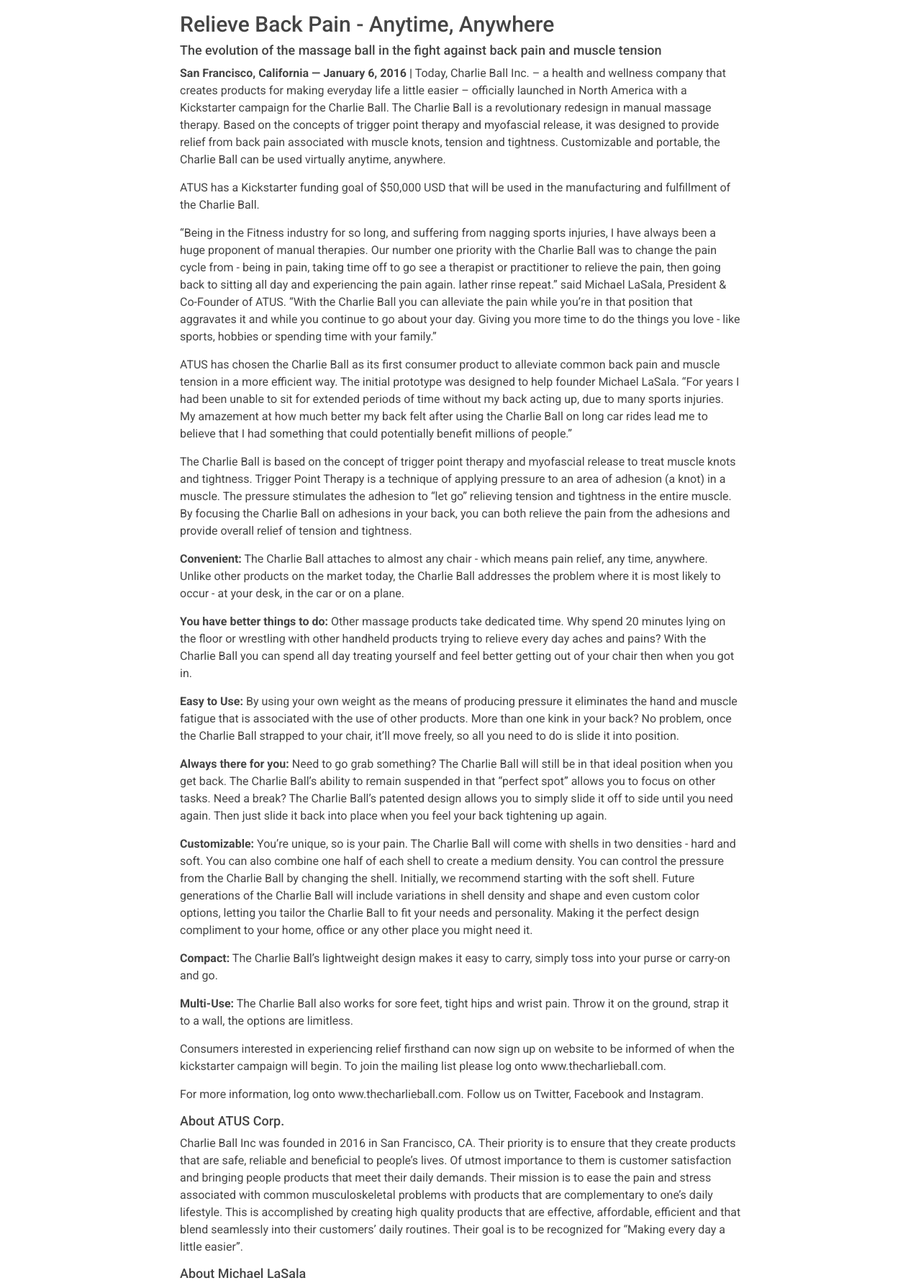
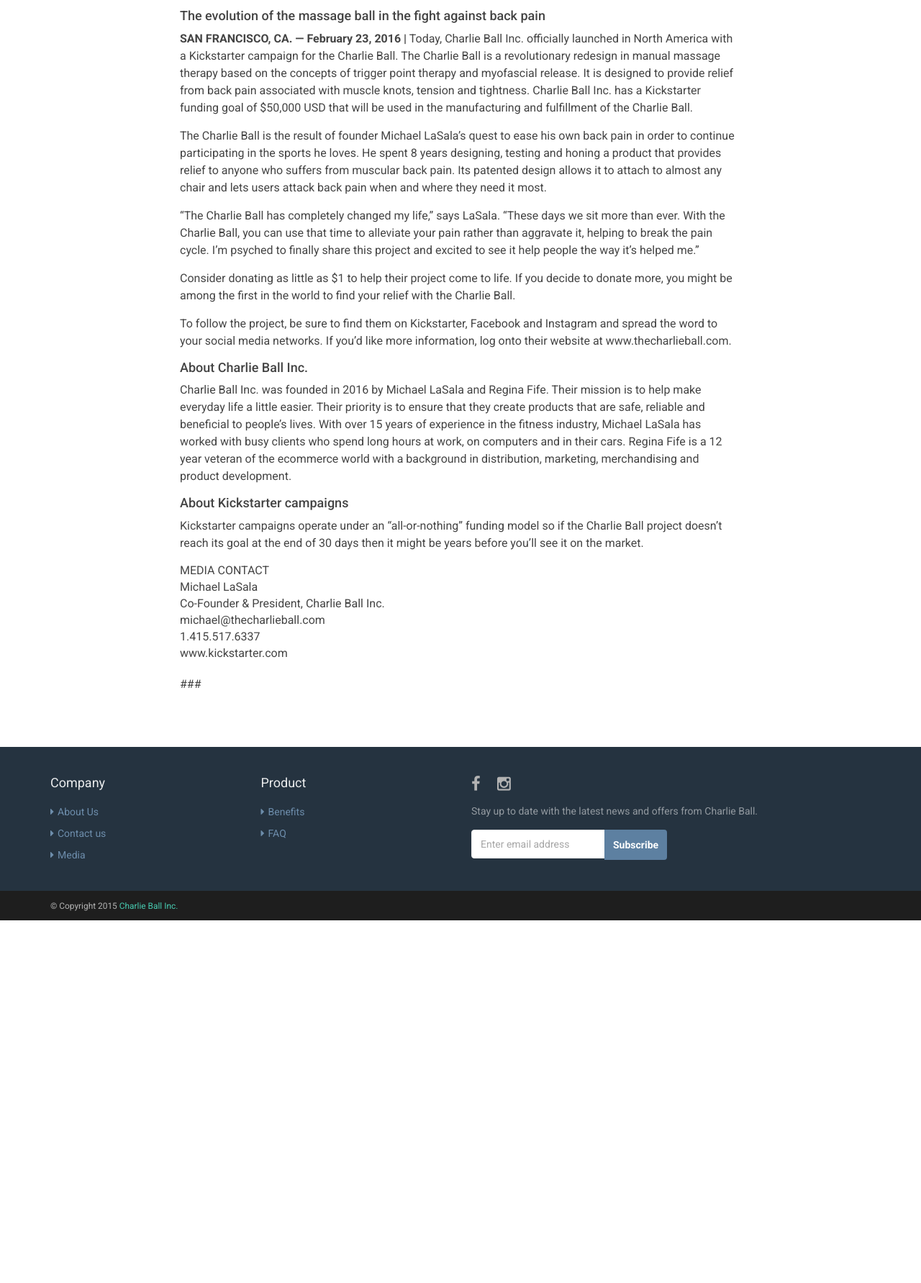
Before and after one commit to kettlelabs/charlieball, a plain HTML site: page media.html in a window 1280 px wide. Shown: the part 510-2293 px from the top of the page at 72% size. After the commit the page ends 1789 px from the top, so only its background shows below. Drawn offline with Linux system fonts and the light colour scheme.

Commit message:
updates to site

```diff
--- a/media.html
+++ b/media.html
@@ -101,59 +101,33 @@
                   <p>
                     <object type="image/svg+xml" data="/img/logo-full.svg" style="width:320px;">Your browser does not support SVG</object>
                   </p>
-                  <h2>Relieve Back Pain - Anytime, Anywhere</h2>
-                  <h4>The evolution of the massage ball in the fight against back pain and muscle tension</h4>
-                  <p><strong>San Francisco, California — January 6, 2016 |</strong> Today, Charlie Ball Inc. – a health and wellness company that creates products for making everyday life a little easier – officially launched in North America with a Kickstarter campaign for the Charlie Ball. The Charlie Ball is a revolutionary redesign in manual massage therapy. Based on the concepts of trigger point therapy and myofascial release, it was designed to provide relief from back pain associated with muscle knots, tension and tightness. Customizable and portable, the Charlie Ball can be used virtually anytime, anywhere.</p>
+                  <h4>The evolution of the massage ball in the fight against back pain</h4>
+                  <p><strong>SAN FRANCISCO, CA. — February 23, 2016 |</strong> Today, Charlie Ball Inc. officially launched in North America with a Kickstarter campaign for the Charlie Ball. The Charlie Ball is a revolutionary redesign in manual massage therapy based on the concepts of trigger point therapy and myofascial release. It is designed to provide relief from back pain associated with muscle knots, tension and tightness. Charlie Ball Inc. has a Kickstarter funding goal of $50,000 USD that will be used in the manufacturing and fulfillment of the Charlie Ball.</p>
 
-                  <p>ATUS has a Kickstarter funding goal of $50,000 USD that will be used in the manufacturing and fulfillment of the Charlie Ball.</p>
+                  <p>The Charlie Ball is the result of founder Michael LaSala’s quest to ease his own back pain in order to continue participating in the sports he loves. He spent 8 years designing, testing and honing a product that provides relief to anyone who suffers from muscular back pain. Its patented design allows it to attach to almost any chair and lets users attack back pain when and where they need it most.</p>
 
-                  <p>“Being in the Fitness industry for so long, and suffering from nagging sports injuries, I have always been a huge proponent of manual therapies. Our number one priority with the Charlie Ball was to change the pain cycle from - being in pain, taking time off to go see a therapist or practitioner to relieve the pain, then going back to sitting all day and experiencing the pain again. lather rinse repeat.” said Michael LaSala, President & Co-Founder of ATUS. “With the Charlie Ball you can alleviate the pain while you’re in that position that aggravates it and while you continue to go about your day. Giving you more time to do the things you love - like sports, hobbies or spending time with your family.”</p>
+                  <p>“The Charlie Ball has completely changed my life,” says LaSala. “These days we sit more than ever. With the Charlie Ball, you can use that time to alleviate your pain rather than aggravate it, helping to break the pain cycle. I’m psyched to finally share this project and excited to see it help people the way it’s helped me.”</p>
 
-                  <p>ATUS has chosen the Charlie Ball as its first consumer product to alleviate common back pain and muscle tension in a more efficient way. The initial prototype was designed to help founder Michael LaSala. “For years I had been unable to sit for extended periods of time without my back acting up, due to many sports injuries. My amazement at how much better my back felt after using the Charlie Ball on long car rides lead me to believe that I had something that could potentially benefit millions of people.”</p>
+                  <p>Consider donating as little as $1 to help their project come to life.  If you decide to donate more, you might be among the first in the world to find your relief with the Charlie Ball.</p>
+                  <p>To follow the project, be sure to find them on Kickstarter, Facebook and Instagram and spread the word to your social media networks. If you’d like more information, log onto their website at www.thecharlieball.com.</p>
 
-                  <p>The Charlie Ball is based on the concept of trigger point therapy and myofascial release to treat muscle knots and tightness. Trigger Point Therapy is a technique of applying pressure to an area of adhesion (a knot) in a muscle. The pressure stimulates the adhesion to “let go” relieving tension and tightness in the entire muscle. By focusing the Charlie Ball on adhesions in your back, you can both relieve the pain from the adhesions and provide overall relief of tension and tightness.</p>
+                  <h4>About  Charlie Ball Inc.</h4>
 
-                  <p><strong>Convenient:</strong> The Charlie Ball attaches to almost any chair - which means pain relief, any time, anywhere. Unlike other products on the market today, the Charlie Ball addresses the problem where it is most likely to occur - at your desk, in the car or on a plane.</p>
+                  <p>Charlie Ball Inc. was founded in 2016 by Michael LaSala and Regina Fife. Their mission is to help make everyday life a little easier. Their priority is to ensure that they create products that are safe, reliable and beneficial to people’s lives. With over 15 years of experience in the fitness industry, Michael LaSala has worked with busy clients who spend long hours at work, on computers and in their cars. Regina Fife is a 12 year veteran of the ecommerce world with a background in distribution, marketing, merchandising and product development.</p>
 
-                  <p><strong>You have better things to do:</strong> Other massage products take dedicated time. Why spend 20 minutes lying on the floor or wrestling with other handheld products trying to relieve every day aches and pains? With the Charlie Ball you can spend all day treating yourself and feel better getting out of your chair then when you got in.</p>
+                  <h4>About Kickstarter campaigns</h4>
 
-                  <p><strong>Easy to Use:</strong> By using your own weight as the means of producing pressure it eliminates the hand and muscle fatigue that is associated with the use of other products. More than one kink in your back? No problem, once the Charlie Ball strapped to your chair, it’ll move freely, so all you need to do is slide it into position.</p>
+                  <p>Kickstarter campaigns operate under an “all-or-nothing” funding model so if the Charlie Ball project doesn’t reach its goal at the end of 30 days then it might be years before you’ll see it on the market.</p>
 
-                  <p><strong>Always there for you:</strong> Need to go grab something? The Charlie Ball will still be in that ideal position when you get back. The Charlie Ball’s ability to remain suspended in that “perfect spot” allows you to focus on other tasks. Need a break? The Charlie Ball’s patented design allows you to simply slide it off to side until you need again. Then just slide it back into place when you feel your back tightening up again.</p>
+                  <address>
+                    MEDIA CONTACT<br>
+                    Michael LaSala<br>
+                    Co-Founder &amp; President, Charlie Ball Inc.<br>
+                    michael@thecharlieball.com<br>
+                    1.415.517.6337<br>
+                    www.kickstarter.com
+                  </address>
 
-                  <p><strong>Customizable:</strong> You’re unique, so is your pain. The Charlie Ball will come with shells in two densities - hard and soft. You can also combine one half of each shell to create a medium density. You can control the pressure from the Charlie Ball by changing the shell. Initially, we recommend starting with the soft shell. Future generations of the Charlie Ball will include variations in shell density and shape and even custom color options, letting you tailor the Charlie Ball to fit your needs and personality. Making it the perfect design compliment to your home, office or any other place you might need it.</p>
-
-                  <p><strong>Compact:</strong> The Charlie Ball’s lightweight design makes it easy to carry, simply toss into your purse or carry-on and go.</p>
-
-                  <p><strong>Multi-Use:</strong> The Charlie Ball also works for sore feet, tight hips and wrist pain. Throw it on the ground, strap it to a wall, the options are limitless.</p>
-
-                  <p>Consumers interested in experiencing relief firsthand can now sign up on website to be informed of when the kickstarter campaign will begin. To join the mailing list please log onto  www.thecharlieball.com.</p>
-
-                  <p>For more information, log onto www.thecharlieball.com. Follow us on Twitter, Facebook and Instagram.</p>
-
-                  <h4>About ATUS Corp.</h4>
-
-
-                  <p>Charlie Ball Inc was founded in 2016 in San Francisco, CA. Their priority is to ensure that they create products that are safe, reliable and beneficial to people’s lives. Of utmost importance to them is customer satisfaction and bringing people products that meet their daily demands. Their mission is to ease the pain and stress associated with common musculoskeletal problems with products that are complementary to one’s daily lifestyle. This is accomplished by creating high quality products that are effective, affordable, efficient and that blend seamlessly into their customers’ daily routines. Their goal is to be recognized for “Making every day a little easier”.</p>
-
-                  <h4>About Michael LaSala</h4>
-
-                  <p>Michael has been in the involved in the fitness industry for over 15 years 10 which he has run his own successful personal training business. Michael received his B.S. in Economics from San Francisco State University. He had received numerous credentials in all areas of the fitness industry including Sports Performance, Corrective Exercise, Nutrition, CrossFit, and Pilates.</p>
-
-                  <h4>About Regina Fife</h4>
-
-                  <p>Regina Fife, a fitness enthusiast, received her B.A. in Communications from the University of Massachusetts after which she moved to San Francisco to start her own Sports Massage business. From there she moved into the tech world where she went on to become an eCommerce Merchandising Manager for Mercantila. Today she runs a Merchandising team for Google Express, Google’s same-day delivery service.</p>
-
-                  <h4>About Kickstarter Campaigns</h4>
-
-                  <p>Kickstarter campaigns operate under an “all-or-nothing” funding model so if the Charlie Ball project doesn’t reach it’s goal at the end of 30 days then it might be years before you’ll see it on the market. To follow the project, be sure to find them on Twitter (@TheCharlie Ball) and Facebook and spread the word to your social media networks.  Consider donating as little as $1 to help their project come to life.  If you decide to donate more, you might be among the first in the world to find your relief with the Charlie Ball.</p>
-                  <p>Contact Information</p>
-                  <address>
-                  Michael LaSala<br />
-                  Charlie Ball Inc.<br />
-                  <a href="mailto:press@thecharlieball.com">press@thecharlieball.com</a><br />
-                  <a href="https://www.kickstarter.com/" target="_blank">www.kickstarter.com</a><br />
-                  </address>
                   <p>###</p>
                 </div><!--//about-->
             </div><!--//story-container-->
```
Also changed, not shown: assets/images/team/member-1.png.
